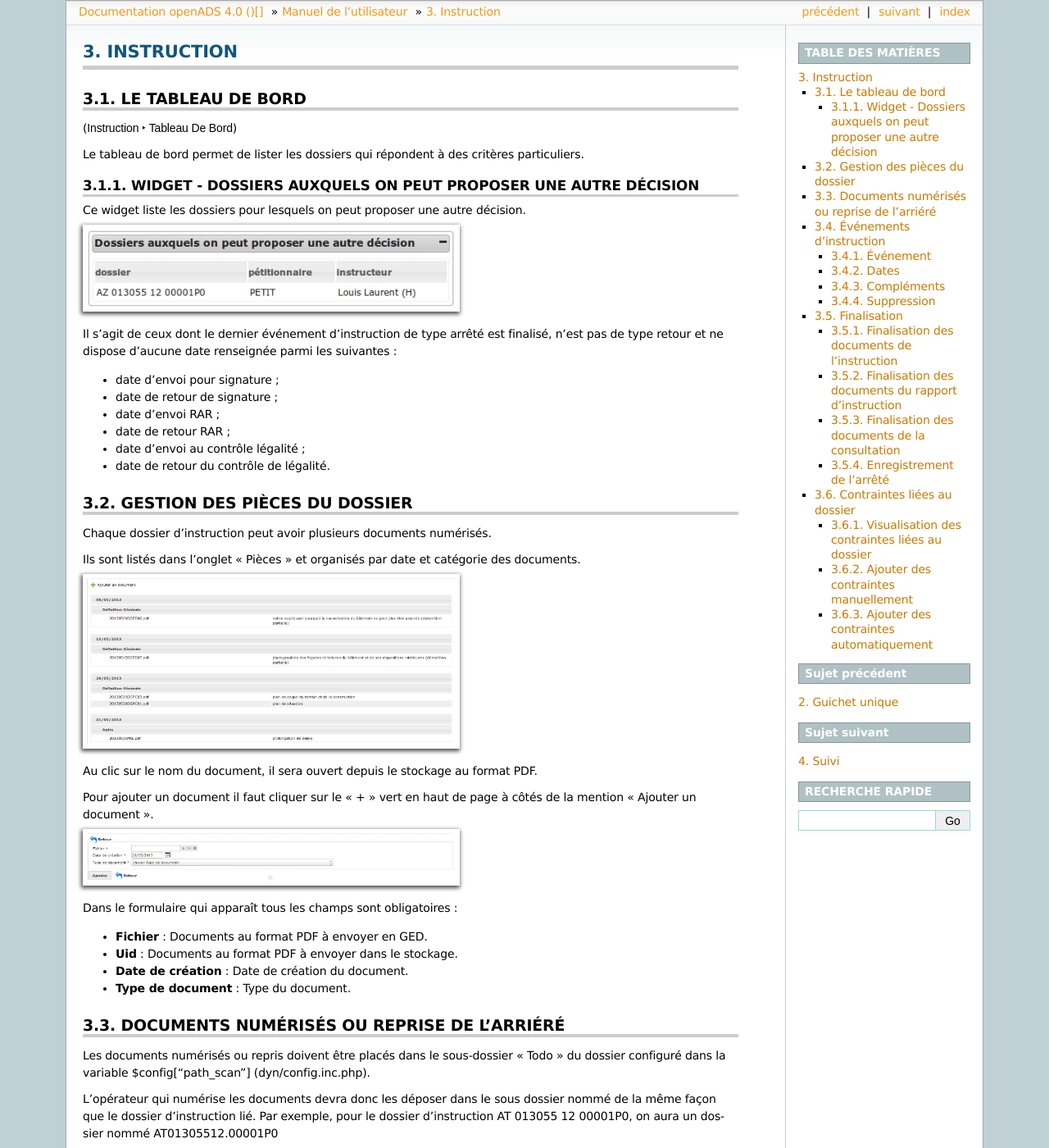
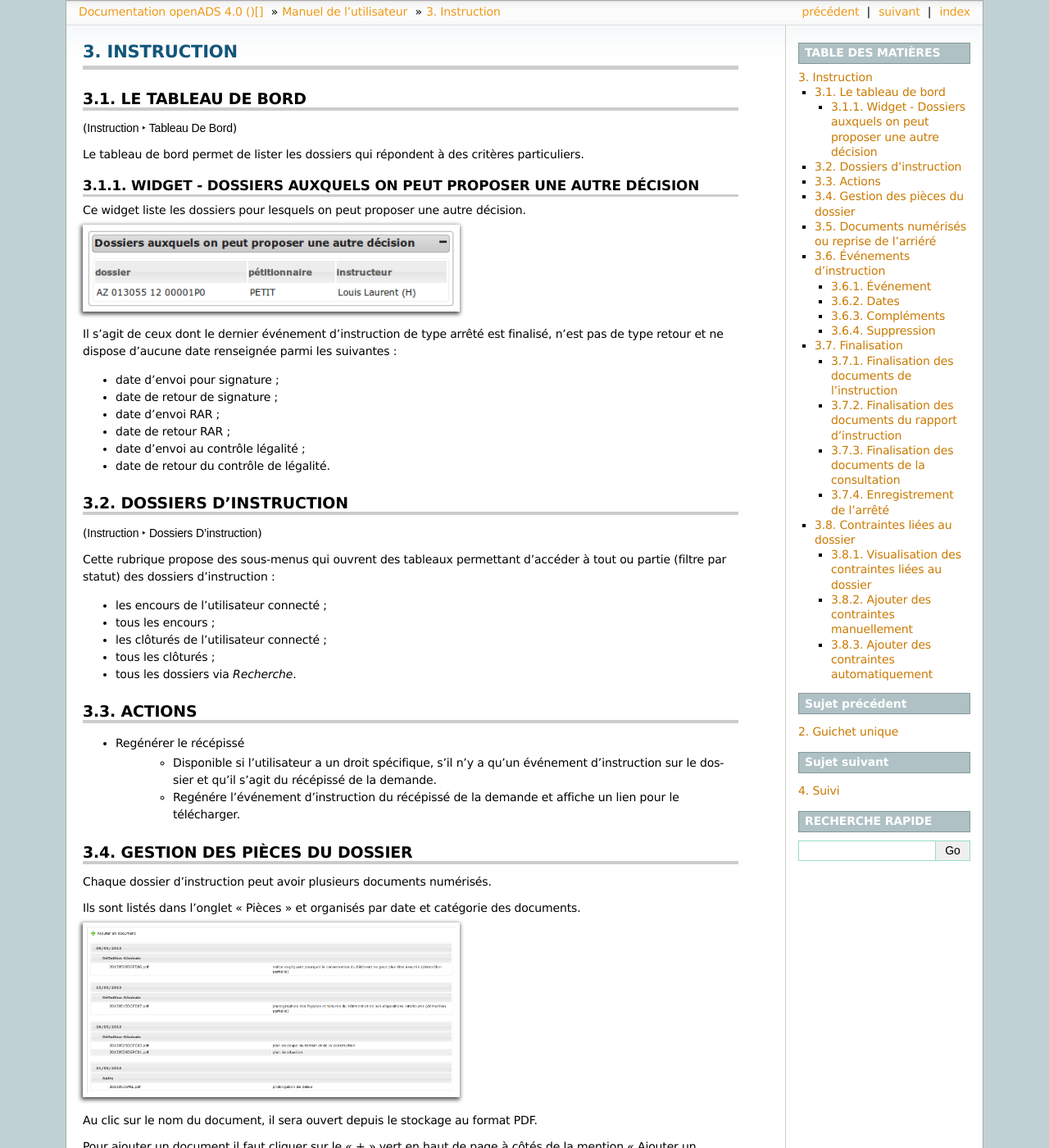
Before and after one commit to mpavaux/openads-documentation, a Sphinx documentation site: the page built from source/manuel_utilisateur/instruction.rst, in a window 1280 px wide and 1400 px high. Shown: the whole window at 82% size. Built offline with Sphinx 7.4.7, drawn with Linux system fonts in a browser that asks for light colours; some of the changed text lies outside the part shown.

Commit message:
Ajout de l'action du DI "regénérer le récépissé".

```diff
--- a/source/manuel_utilisateur/instruction.rst
+++ b/source/manuel_utilisateur/instruction.rst
@@ -28,6 +28,29 @@
 * date de retour RAR ;
 * date d'envoi au contrôle légalité ;
 * date de retour du contrôle de légalité.
+
+======================
+Dossiers d'instruction
+======================
+
+(:menuselection:`Instruction --> Dossiers D'instruction`)
+
+Cette rubrique propose des sous-menus qui ouvrent des tableaux permettant d'accéder
+à tout ou partie (filtre par statut) des dossiers d'instruction :
+
+* les encours de l'utilisateur connecté ;
+* tous les encours ;
+* les clôturés de l'utilisateur connecté ;
+* tous les clôturés ;
+* tous les dossiers via *Recherche*.
+
+=======
+Actions
+=======
+
++ Regénérer le récépissé
+    - Disponible si l'utilisateur a un droit spécifique, s'il n'y a qu'un événement d'instruction sur le dossier et qu'il s'agit du récépissé de la demande.
+    - Regénére l'événement d'instruction du récépissé de la demande et affiche un lien pour le télécharger.
 
 =============================
 Gestion des pièces du dossier
```
